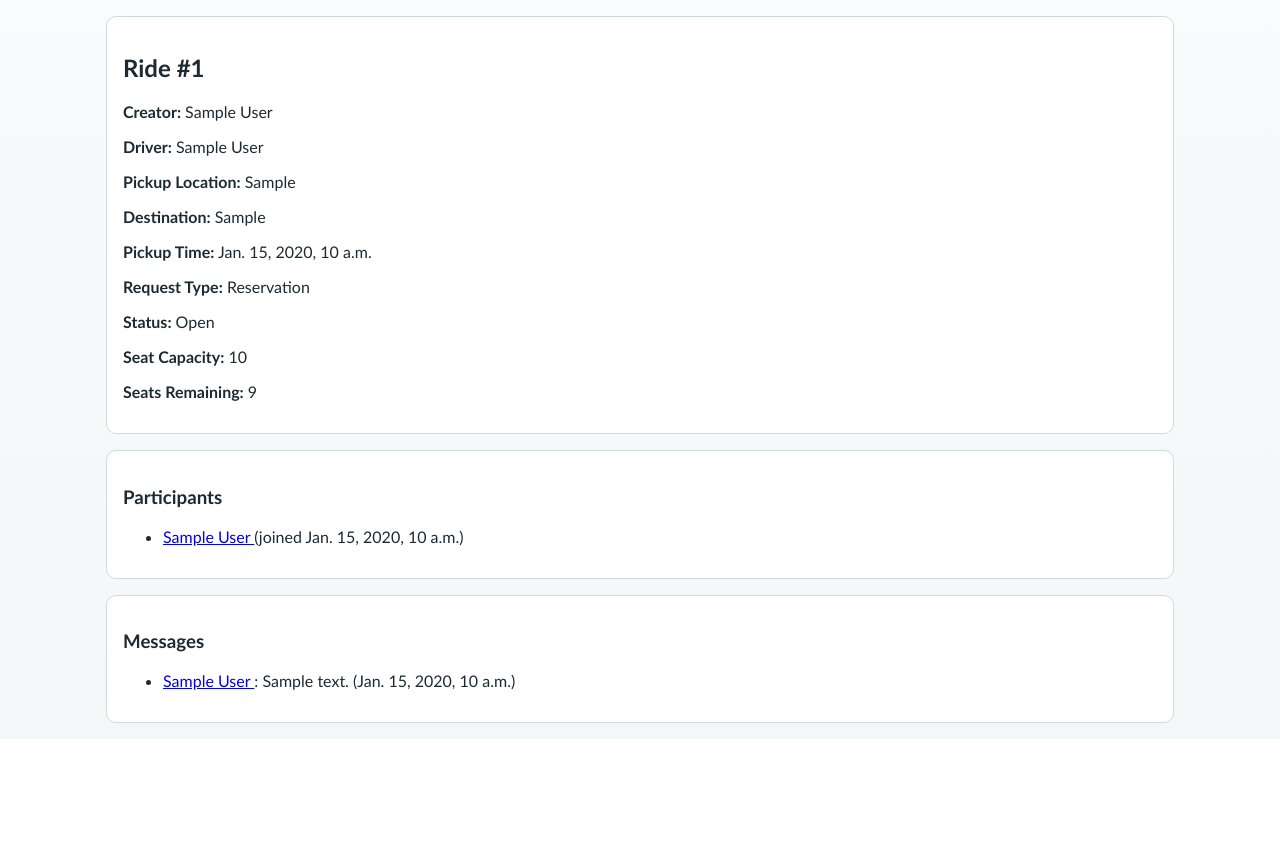
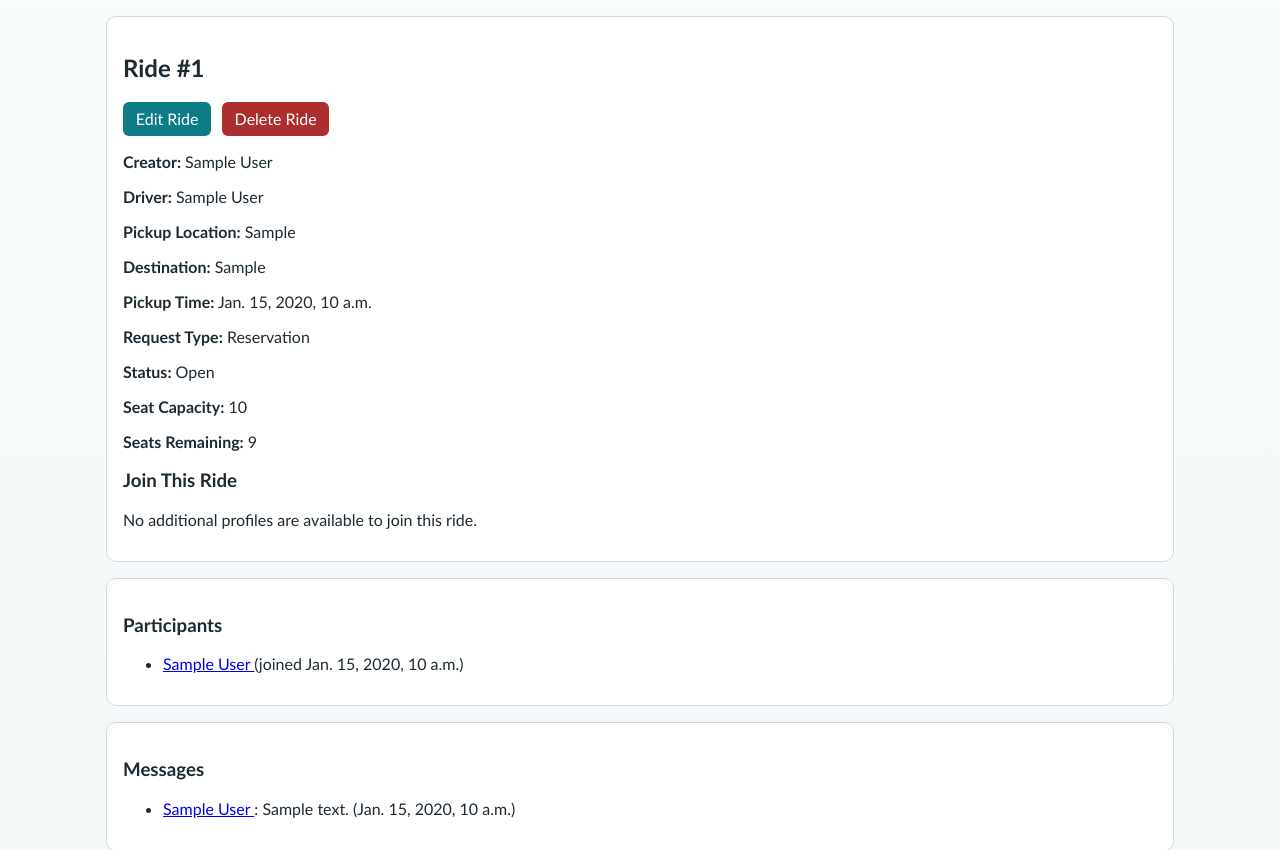
Before and after one commit to szetol0718/CampusPickup-BU, a Django app: page /campus_pickup/rides/1/ in a window 1280 px wide. Shown: the part 108-958 px from the top of the page. Before the commit the page ends 831 px from the top, so only its background shows below. Run offline with Django 5.2, Linux system fonts and the light colour scheme; tables that the repository leaves empty hold one stand-in row (values such as "Sample post").

Commit message:
create Rides

```diff
--- a/campus_pickup/templates/campus_pickup/ride_detail.html
+++ b/campus_pickup/templates/campus_pickup/ride_detail.html
@@ -8,6 +8,10 @@ Description: Detail view template for a Ride record and related data.
 {% block content %}
 <section class="panel">
     <h2>Ride #{{ ride.id }}</h2>
+    <p>
+        <a class="button-link" href="{% url 'campus_pickup:ride_update' ride.pk %}">Edit Ride</a>
+        <a class="button-link danger-link" href="{% url 'campus_pickup:ride_delete' ride.pk %}">Delete Ride</a>
+    </p>
     <p><strong>Creator:</strong> {{ ride.creator.display_name }}</p>
     <p><strong>Driver:</strong> {% if ride.driver %}{{ ride.driver.display_name }}{% else %}(none){% endif %}</p>
     <p><strong>Pickup Location:</strong> {{ ride.pickup_location }}</p>
@@ -17,6 +21,24 @@ Description: Detail view template for a Ride record and related data.
     <p><strong>Status:</strong> {{ ride.get_status_display }}</p>
     <p><strong>Seat Capacity:</strong> {{ ride.seat_capacity }}</p>
     <p><strong>Seats Remaining:</strong> {{ ride.seats_remaining }}</p>
+
+    <h3>Join This Ride</h3>
+    {% if ride.seats_remaining > 0 and joinable_profiles %}
+    <form method="post" action="{% url 'campus_pickup:join_ride' ride.pk %}" class="filters">
+        {% csrf_token %}
+        <label for="profile_id">Passenger:</label>
+        <select name="profile_id" id="profile_id" required>
+            {% for p in joinable_profiles %}
+            <option value="{{ p.pk }}">{{ p.display_name }}</option>
+            {% endfor %}
+        </select>
+        <button type="submit">Join Ride</button>
+    </form>
+    {% elif ride.seats_remaining > 0 %}
+    <p>No additional profiles are available to join this ride.</p>
+    {% else %}
+    <p>This ride is full. No more passengers can join.</p>
+    {% endif %}
 </section>
 
 <section class="panel">
--- a/campus_pickup/templates/campus_pickup/ride_list.html
+++ b/campus_pickup/templates/campus_pickup/ride_list.html
@@ -8,6 +8,9 @@ Description: List view template for Ride records with basic filtering.
 {% block content %}
 <section class="panel">
     <h2>Rides</h2>
+    <p>
+        <a class="button-link" href="{% url 'campus_pickup:ride_create' %}">Create New Ride</a>
+    </p>
 
     <form method="get" class="filters">
         <label for="q">Search destination/location:</label>
--- a/campus_pickup/urls.py
+++ b/campus_pickup/urls.py
@@ -12,7 +12,11 @@ urlpatterns = [
     path("profiles/", views.ProfileListView.as_view(), name="profile_list"),
     path("profiles/<int:pk>/", views.ProfileDetailView.as_view(), name="profile_detail"),
     path("rides/", views.RideListView.as_view(), name="ride_list"),
+    path("rides/create/", views.RideCreateView.as_view(), name="ride_create"),
     path("rides/<int:pk>/", views.RideDetailView.as_view(), name="ride_detail"),
+    path("rides/<int:pk>/update/", views.RideUpdateView.as_view(), name="ride_update"),
+    path("rides/<int:pk>/delete/", views.RideDeleteView.as_view(), name="ride_delete"),
+    path("rides/<int:pk>/join/", views.join_ride, name="join_ride"),
     path("participants/", views.RideParticipantListView.as_view(), name="participant_list"),
     path(
         "participants/<int:pk>/",
--- a/campus_pickup/views.py
+++ b/campus_pickup/views.py
@@ -3,8 +3,9 @@
 # Description: List and detail interfaces for campus pickup models.
 
 from django.db.models import Q
-from django.shortcuts import render
-from django.views.generic import DetailView, ListView
+from django.shortcuts import get_object_or_404, redirect, render
+from django.urls import reverse, reverse_lazy
+from django.views.generic import CreateView, DeleteView, DetailView, ListView, UpdateView
 
 from .models import Profile, Ride, RideMessage, RideParticipant
 
@@ -87,7 +88,78 @@ class RideDetailView(DetailView):
         context["messages"] = RideMessage.objects.filter(ride=self.object).select_related(
             "sender"
         ).order_by("-timestamp")
+        participant_ids = RideParticipant.objects.filter(ride=self.object).values_list(
+            "passenger_id", flat=True
+        )
+        context["joinable_profiles"] = Profile.objects.exclude(id__in=participant_ids).order_by(
+            "display_name"
+        )
         return context
+
+
+class RideCreateView(CreateView):
+    """Create a new ride record."""
+
+    model = Ride
+    template_name = "campus_pickup/ride_form.html"
+    fields = [
+        "creator",
+        "driver",
+        "pickup_location",
+        "destination",
+        "pickup_time",
+        "request_type",
+        "status",
+        "seat_capacity",
+    ]
+    success_url = reverse_lazy("campus_pickup:ride_list")
+
+
+class RideUpdateView(UpdateView):
+    """Update an existing ride record."""
+
+    model = Ride
+    template_name = "campus_pickup/ride_form.html"
+    fields = [
+        "creator",
+        "driver",
+        "pickup_location",
+        "destination",
+        "pickup_time",
+        "request_type",
+        "status",
+        "seat_capacity",
+    ]
+
+    def get_success_url(self):
+        """Return the detail page after a successful update."""
+        return reverse("campus_pickup:ride_detail", kwargs={"pk": self.object.pk})
+
+
+class RideDeleteView(DeleteView):
+    """Delete an existing ride record."""
+
+    model = Ride
+    template_name = "campus_pickup/ride_confirm_delete.html"
+    success_url = reverse_lazy("campus_pickup:ride_list")
+
+
+def join_ride(request, pk):
+    """Handle ride join requests submitted from the ride detail view."""
+    ride = get_object_or_404(Ride, pk=pk)
+    if request.method != "POST":
+        return redirect("campus_pickup:ride_detail", pk=ride.pk)
+
+    profile_id = request.POST.get("profile_id")
+    passenger = get_object_or_404(Profile, pk=profile_id)
+
+    if not ride.is_full():
+        RideParticipant.objects.get_or_create(ride=ride, passenger=passenger)
+        if ride.is_full():
+            ride.status = "full"
+            ride.save()
+
+    return redirect("campus_pickup:ride_detail", pk=ride.pk)
 
 
 class RideParticipantListView(ListView):
--- a/static/styles/campus_pickup.css
+++ b/static/styles/campus_pickup.css
@@ -54,6 +54,29 @@ nav a:hover {
     background: var(--accent-dark);
 }
 
+.button-link {
+    text-decoration: none;
+    color: #ffffff;
+    background: var(--accent);
+    border-radius: 6px;
+    padding: 0.45rem 0.8rem;
+    display: inline-block;
+    margin-right: 0.4rem;
+}
+
+.button-link:hover {
+    background: var(--accent-dark);
+}
+
+.danger-link {
+    background: #ad2e2e;
+    color: #ffffff;
+}
+
+.danger-link:hover {
+    background: #8f2323;
+}
+
 main {
     max-width: 1100px;
     margin: 1rem auto;
@@ -104,6 +127,19 @@ th {
     padding: 0.35rem 0.5rem;
 }
 
+.form-grid p {
+    margin: 0.6rem 0;
+}
+
+.form-grid input,
+.form-grid select,
+.form-grid textarea {
+    width: 100%;
+    max-width: 600px;
+    padding: 0.4rem;
+    font: inherit;
+}
+
 .filters button {
     background: var(--accent);
     border: none;
```
Also changed, not shown: campus_pickup/templates/campus_pickup/ride_confirm_delete.html (added, +19 -0 lines), campus_pickup/templates/campus_pickup/ride_form.html (added, +22 -0 lines).
